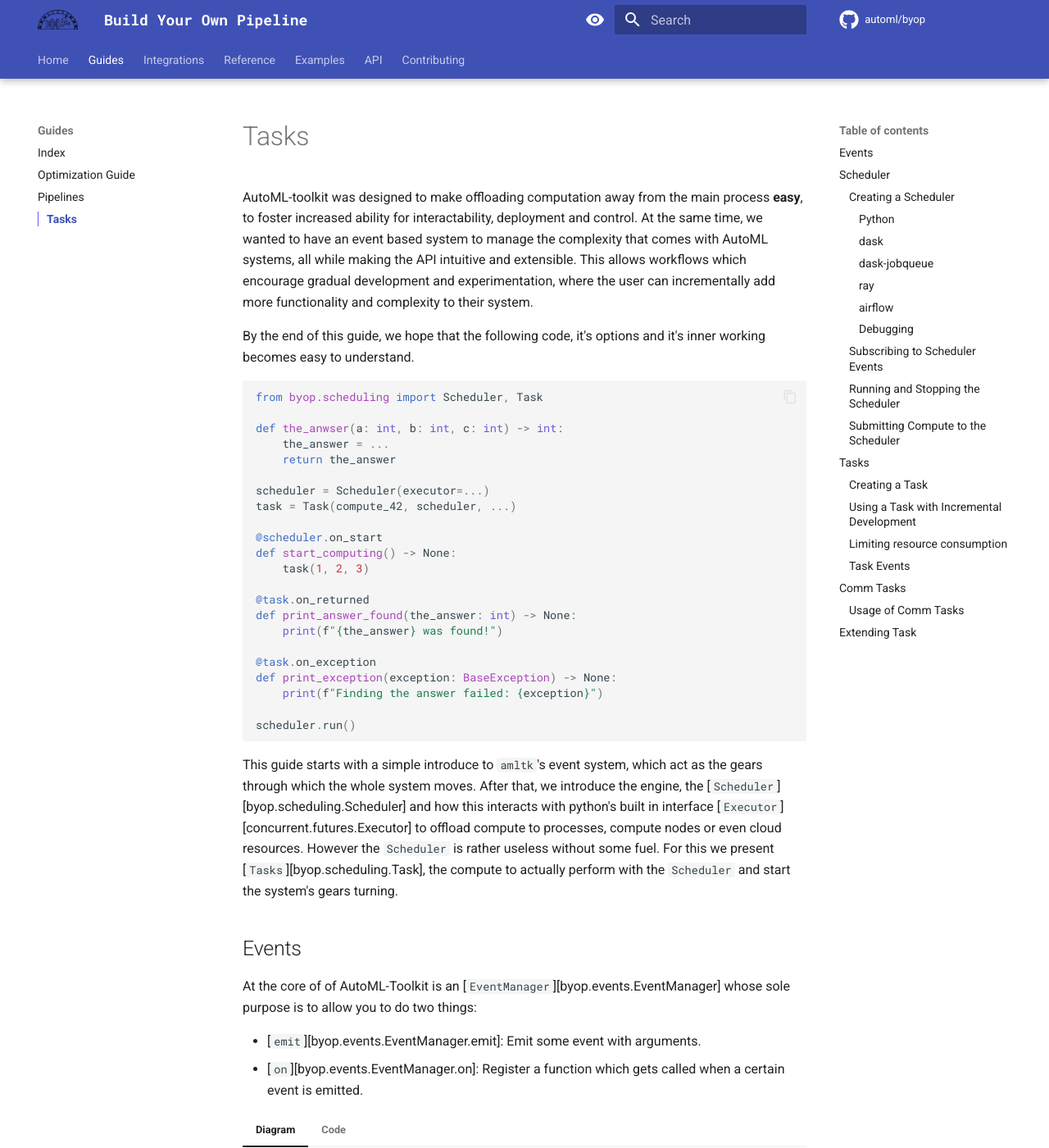
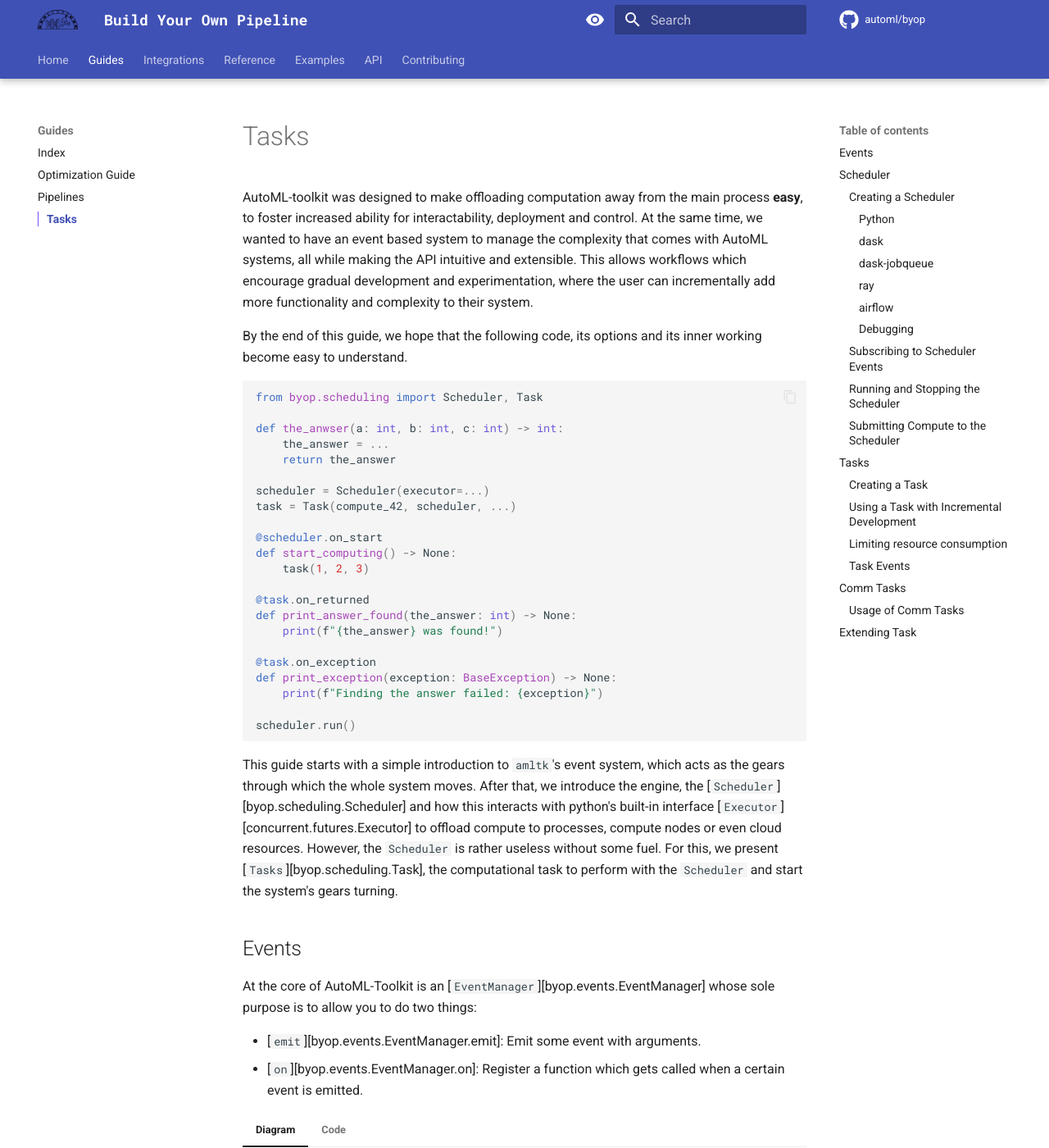
Before and after one commit to automl/amltk, an MkDocs documentation site: the page built from docs/guides/tasks.md, in a window 1280 px wide and 1400 px high. Shown: the whole window at 82% size. Built offline with MkDocs 1.6.1 and Material for MkDocs 9.7.7, drawn with Linux system fonts in a browser that asks for light colours; comment, search, counter and statistics services are not loaded.

Commit message:
doc(BYOP): fix typos

````diff
--- a/docs/guides/tasks.md
+++ b/docs/guides/tasks.md
@@ -7,8 +7,8 @@ and extensible. This allows workflows which encourage gradual development
 and experimentation, where the user can incrementally add more functionality
 and complexity to their system.
 
-By the end of this guide, we hope that the following code, it's options
-and it's inner working becomes easy to understand.
+By the end of this guide, we hope that the following code, its options
+and its inner working become easy to understand.
 
 ```python
 from byop.scheduling import Scheduler, Task
@@ -36,17 +36,17 @@ scheduler.run()
 ```
 
 
-This guide starts with a simple introduce to `amltk`'s event system, which
-act as the gears through which the whole system moves.
+This guide starts with a simple introduction to `amltk`'s event system, which
+acts as the gears through which the whole system moves.
 After that, we introduce the engine, the [`Scheduler`][byop.scheduling.Scheduler]
-and how this interacts with python's built in interface [`Executor`][concurrent.futures.Executor]
+and how this interacts with python's built-in interface [`Executor`][concurrent.futures.Executor]
 to offload compute to processes, compute nodes or even cloud resources.
-However the `Scheduler` is rather useless without some fuel.
-For this we present [`Tasks`][byop.scheduling.Task], the compute to actually
+However, the `Scheduler` is rather useless without some fuel.
+For this, we present [`Tasks`][byop.scheduling.Task], the computational task to
 perform with the `Scheduler` and start the system's gears turning.
 
 ## Events
-At the core of of AutoML-Toolkit is an [`EventManager`][byop.events.EventManager]
+At the core of AutoML-Toolkit is an [`EventManager`][byop.events.EventManager]
 whose sole purpose is to allow you to do two things:
 
 * [`emit`][byop.events.EventManager.emit]: Emit some event with arguments.
````
Also changed, not shown: docs/guides/index.md (+6 -6 lines), docs/index.md (+1 -1 lines).
